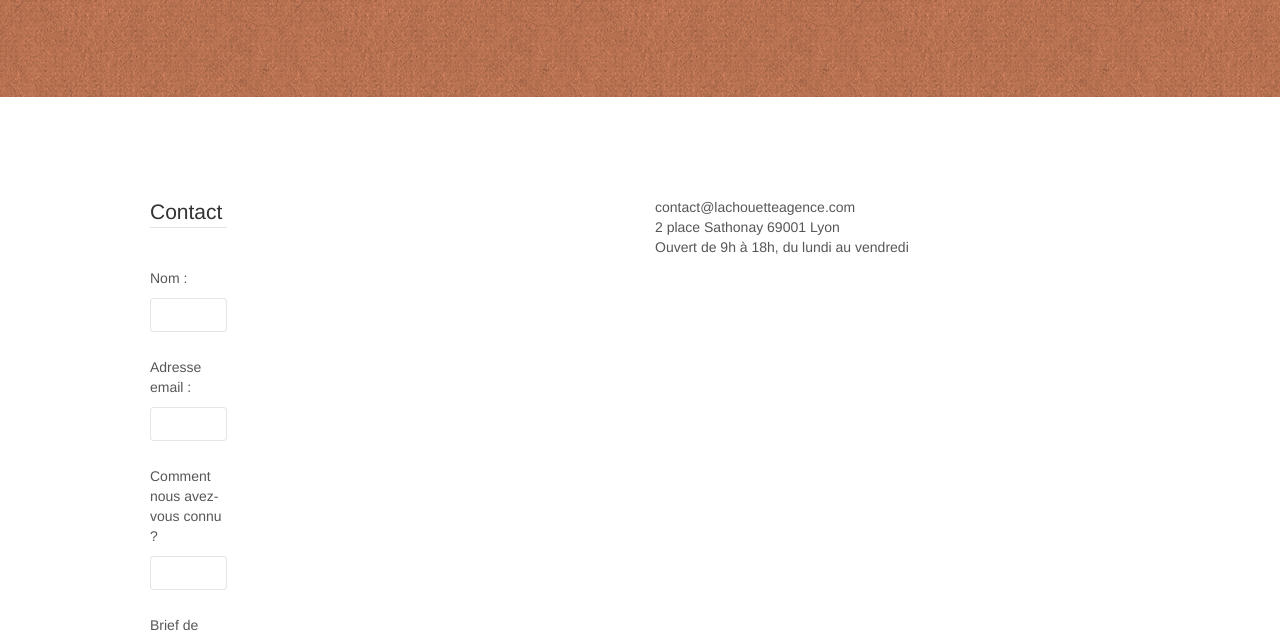
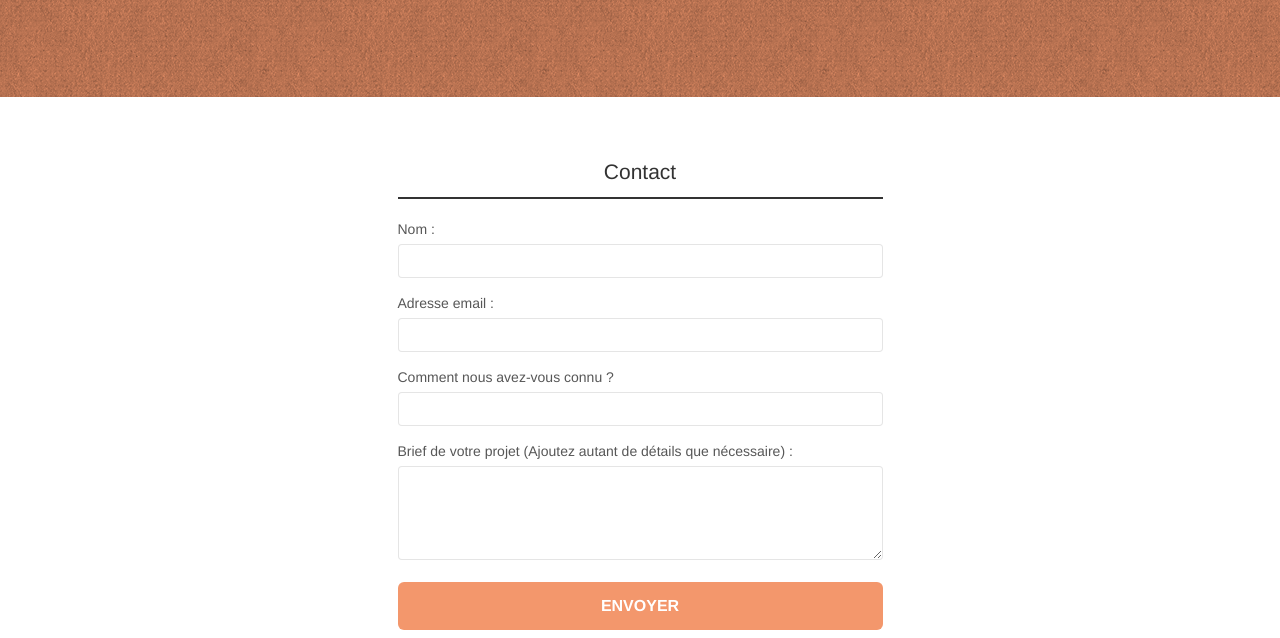
Before and after one commit to chris496/ChristopheDumas_4_01032021, a plain HTML site: page page2.html in a window 1280 px wide. Shown: the part 307-945 px from the top of the page. Drawn offline with nearby package versions, Linux system fonts and the light colour scheme; files that its build step writes are made by us from their sources; a script that the page names is missing.

Commit message:
correction toogle nav page2 + mise en page form

```diff
--- a/css/style-fix.css
+++ b/css/style-fix.css
@@ -4,20 +4,27 @@ p{
 
 /* mise en page formulaire */
 
-fieldset{
-    width: 20%;
-    padding: 10px;
+.contact{
+    padding: 60px 0;
 }
 
-label{
-    display: inline-block;
-    vertical-align: middle;
-    margin: 10px 0;
-    width: 100%;
+.form{
+    float: none;
+    margin: auto;
 }
 
-input{
-    width: 50%;
+
+
+legend{
+    text-align: center;
+    padding-bottom: 10px;
+    border-bottom: solid 2px;
+}
+
+.adress{
+    text-align: center;
+    margin: 40px auto 0 auto;
+    float: none;
 }
 
 /* footer */
--- a/page2.html
+++ b/page2.html
@@ -7,11 +7,11 @@
     <meta name="viewport" content="width=device-width, initial-scale=1.0, viewport-fit=cover">
     <link rel="shortcut icon" type="image/png" href="favicon.jpg">
 
-	<link rel="stylesheet" type="text/css" href="./css/bootstrap.min.css">
+	<link rel="stylesheet" type="text/css" href="./css/bootstrap.css">
 	<link rel="stylesheet" type="text/css" href="style.css">
 	<link rel="stylesheet" href="./css/style-fix.css">
-	<link rel="stylesheet" type="text/css" href="./css/font-awesome.min.css">
-	<link rel="stylesheet" type="text/css" href="./css/et-line.min.css">
+	<link rel="stylesheet" type="text/css" href="./css/font-awesome.css">
+	<link rel="stylesheet" type="text/css" href="./css/et-line.css">
 
 
 	<script src="./js/jquery-2.1.0.min.js"></script>
@@ -76,9 +76,9 @@
 
 <!-- bloc-7 -->
 <div class="bloc bgc-white l-bloc" id="bloc-7">
-	<div class="container bloc-lg">
+	<div class="container bloc-lg contact">
 		<div class="row">
-			<div class="col-sm-6">
+			<div class="col-sm-6 form">
 				<fieldset>
 					<legend>Contact</legend>
 				<form id="form_1" novalidate success-msg="Your message has been sent." fail-msg="Sorry it seems that our mail server is not responding, Sorry for the inconvenience!">
@@ -111,7 +111,7 @@
 				</form>
 			</div>
 			</fieldset>
-			<div class="col-sm-6">
+			<div class="col-sm-6 adress">
 				<p>
 					contact@lachouetteagence.com<br>2 place Sathonay 69001 Lyon<br>Ouvert de 9h à 18h, du lundi au vendredi<br>
 				</p>
```
